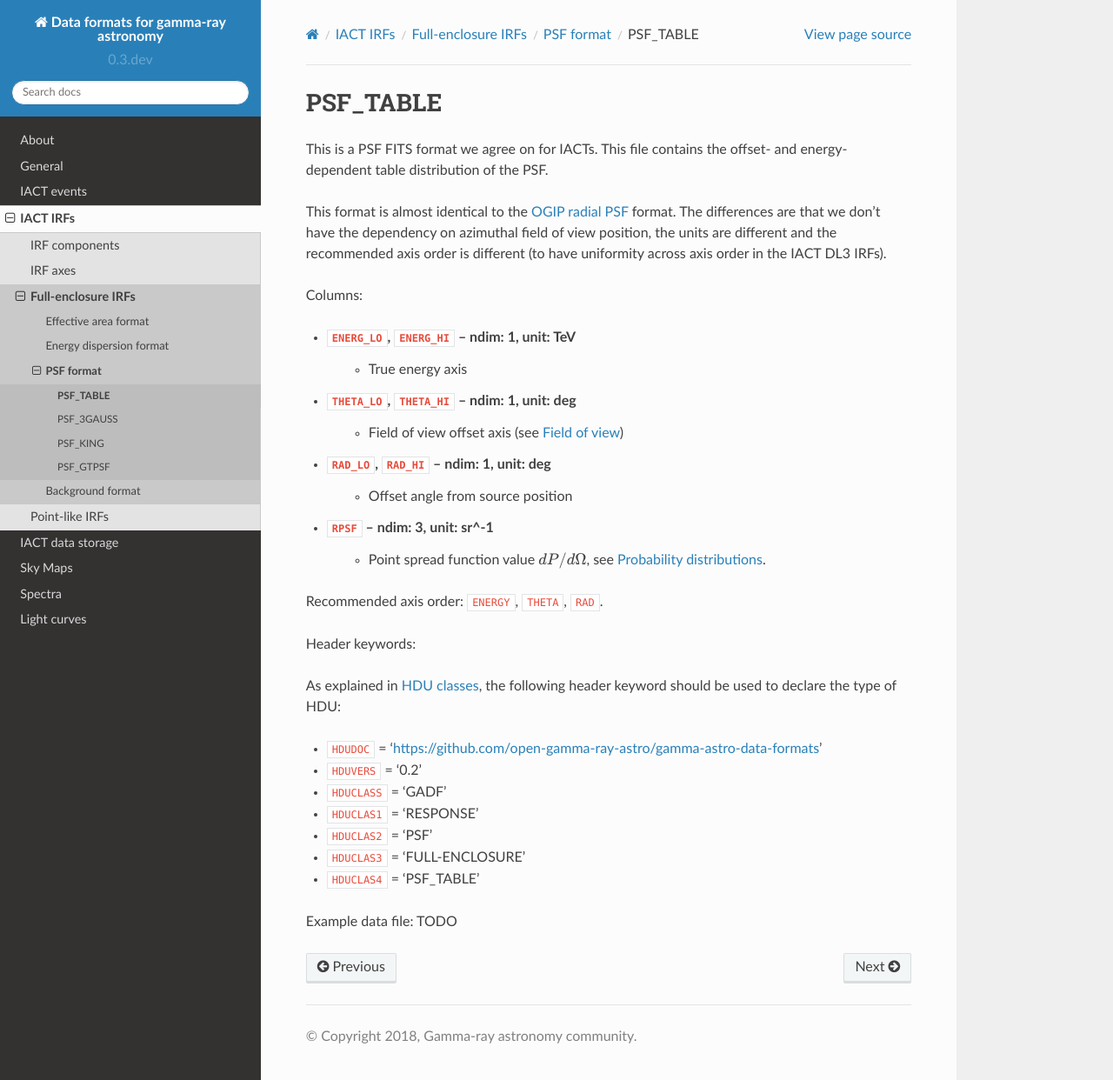
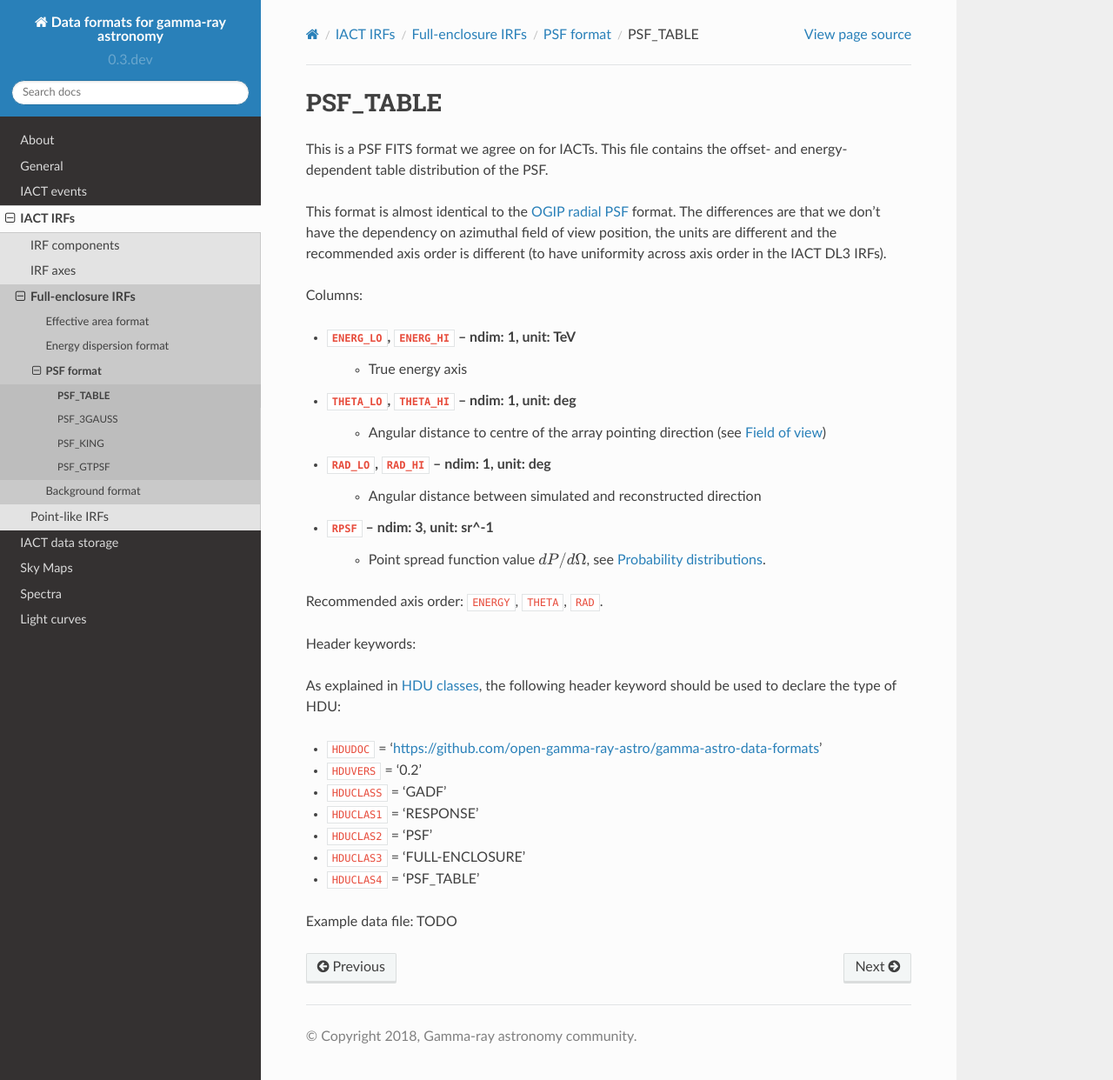
Before and after one commit to open-gamma-ray-astro/gamma-astro-data-formats, a Sphinx documentation site: the page built from source/irfs/full_enclosure/psf/psf_table/index.rst, in a window 1280 px wide and 1242 px high. Shown: the whole window at 87% size. Built offline with Sphinx 7.4.7 and the Read the Docs theme 2.0.0, drawn with Linux system fonts in a browser that asks for light colours.

Commit message:
Improve description of PSF axes
Proposal to clarify the meaning of the axes in the PSF histograms (see also issue #174)

```diff
--- a/source/irfs/full_enclosure/psf/psf_table/index.rst
+++ b/source/irfs/full_enclosure/psf/psf_table/index.rst
@@ -18,9 +18,9 @@ Columns:
 * ``ENERG_LO``, ``ENERG_HI`` -- ndim: 1, unit: TeV
     * True energy axis
 * ``THETA_LO``, ``THETA_HI`` -- ndim: 1, unit: deg
-    * Field of view offset axis (see :ref:`coords-fov`)
+    * Angular distance to centre of the array pointing direction (see :ref:`coords-fov`)
 * ``RAD_LO``, ``RAD_HI`` -- ndim: 1, unit: deg
-    * Offset angle from source position
+    * Angular distance between simulated and reconstructed direction
 * ``RPSF`` -- ndim: 3, unit: sr^-1
     * Point spread function value :math:`dP/d\Omega`, see :ref:`psf-pdf`.
 
```
